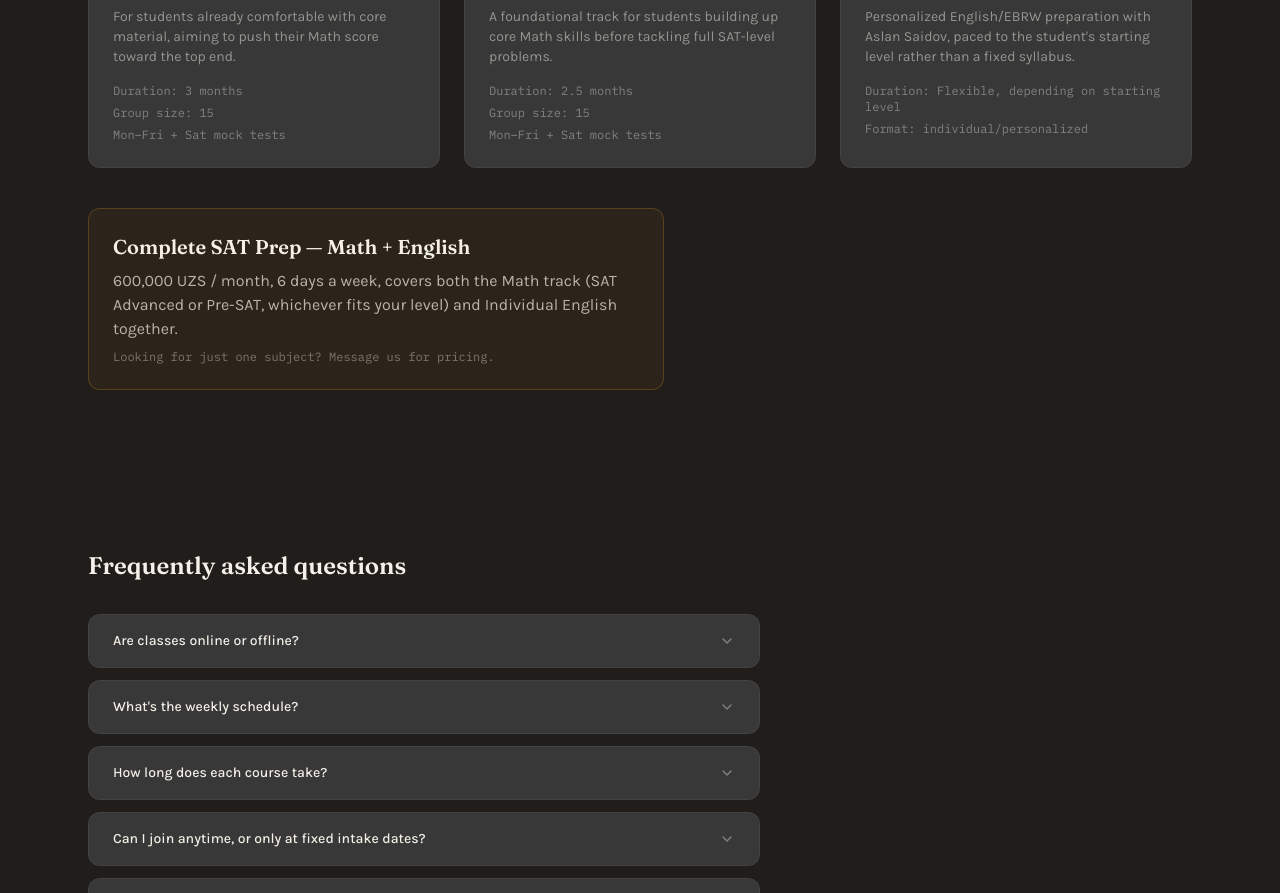
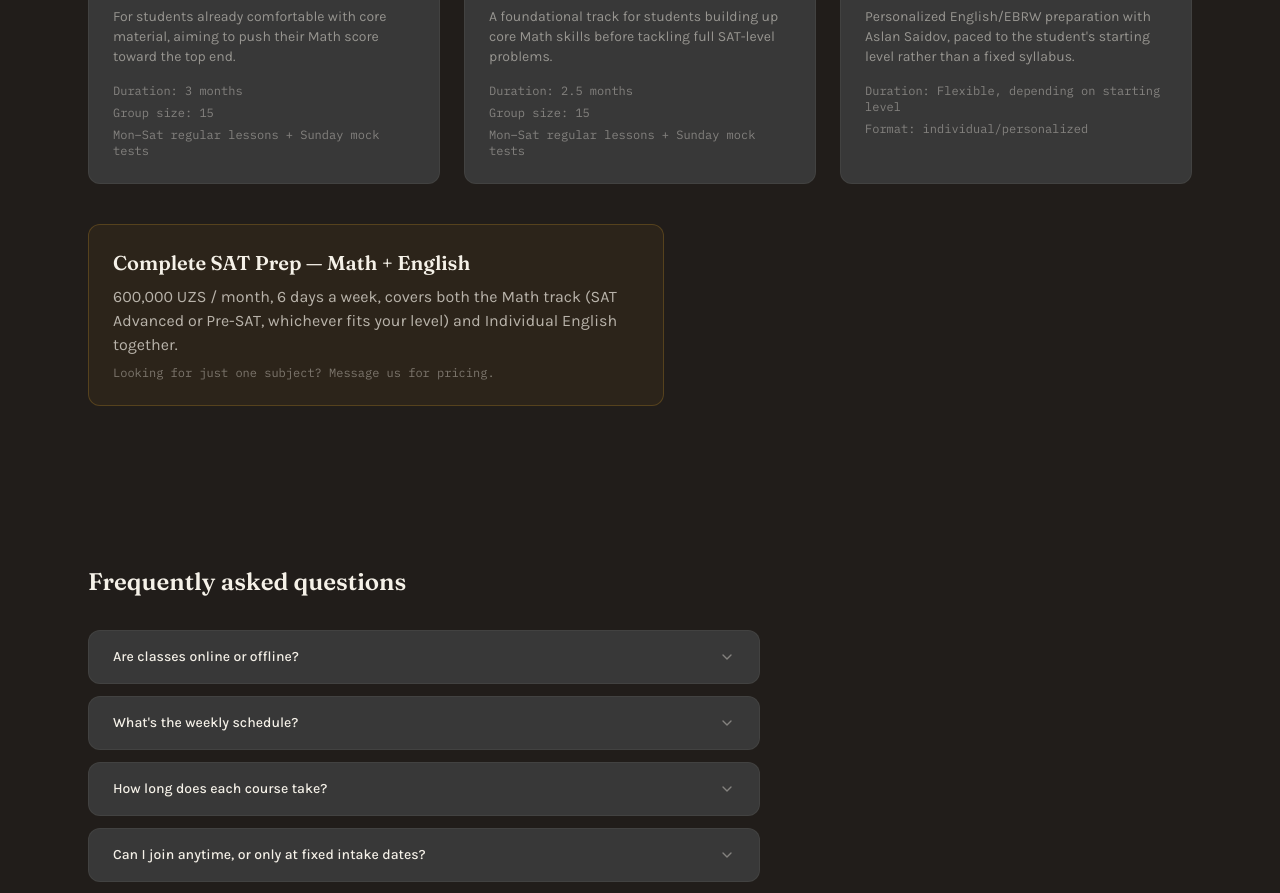
Before and after one commit to asadbektillayev7-byte/SAT-math-website, a Next.js app: page /en/courses in a window 1280 px wide. Shown: the part 820-1713 px from the top of the page. Built offline with nearby package versions, Linux system fonts and the light colour scheme.

Commit message:
Round 5: timetable change (Mon-Sat regular + Sun mock), Uzbek i18n fixes

```diff
--- a/app/[locale]/courses/courses-content.tsx
+++ b/app/[locale]/courses/courses-content.tsx
@@ -112,7 +112,7 @@ export default function CoursesContent({ locale, messages }: Props) {
                 <div className="space-y-1.5 font-mono text-xs text-ink/40">
                   <p>Duration: {messages.satAdvancedDuration}</p>
                   <p>Group size: 15</p>
-                  <p>Mon–Fri + Sat mock tests</p>
+                  <p>Mon–Sat regular lessons + Sunday mock tests</p>
                 </div>
               </div>
 
@@ -132,7 +132,7 @@ export default function CoursesContent({ locale, messages }: Props) {
                 <div className="space-y-1.5 font-mono text-xs text-ink/40">
                   <p>Duration: {messages.preSatDuration}</p>
                   <p>Group size: 15</p>
-                  <p>Mon–Fri + Sat mock tests</p>
+                  <p>Mon–Sat regular lessons + Sunday mock tests</p>
                 </div>
               </div>
 
@@ -185,7 +185,7 @@ export default function CoursesContent({ locale, messages }: Props) {
             </p>
             <div className="space-y-1.5 font-mono text-xs text-ink/40">
               <p>Duration: {messages.teachersMathDuration}</p>
-              <p>Mon–Fri regular lessons + Saturday mock-test practice, 6 days/week</p>
+              <p>Mon–Sat regular lessons + Sunday mock tests</p>
               <p>Session: 2–2.5 hours</p>
               <p>Group size: 10</p>
               <p className="text-gold font-semibold">350,000 UZS / month</p>
--- a/data/courses.ts
+++ b/data/courses.ts
@@ -53,7 +53,7 @@ export const courses: Course[] = [
     titleKey: "courses.teachersMath.title",
     descriptionKey: "courses.teachersMath.description",
     duration: "courses.teachersMath.duration",
-    schedule: "Mon–Fri regular lessons + Saturday mock-test practice, 6 days/week",
+    schedule: "Mon–Sat regular lessons + Sunday mock tests",
     sessionLength: "2–2.5 hours",
     groupSize: "10",
     price: "350,000 UZS / month",
--- a/messages/en.json
+++ b/messages/en.json
@@ -106,7 +106,7 @@
       },
       {
         "q": "What's the weekly schedule?",
-        "a": "Monday–Friday regular lessons, with Saturday dedicated to full mock-test practice — 6 days a week across all tracks."
+        "a": "Monday through Saturday for regular lessons, with Sunday dedicated to mock-test practice and extra sessions focused on each student's weak points."
       },
       {
         "q": "How long does each course take?",
--- a/messages/uz.json
+++ b/messages/uz.json
@@ -45,9 +45,9 @@
     "philosophy2": "SAT Math o‘qitgan to‘rt yil davomida asosan bitta naqshni ko‘rdim: \"matematik odam emas\" degan o‘quvchilar deyarli har doim tenglamadan vaqtni chiqarib olishni o‘rganmagan o‘quvchilar bo‘lib chiqadi. Tezlik — bu nazariyadan emas, real imtihon sharoitida takrorlashdan keladi. Butun metod shu.",
     "credentialsHeading": "Sertifikatlar",
     "credentialScore": "Shaxsiy SAT Math ko‘rsatkichi: 790/800",
-    "credentialCertificate": "Milliy Matematika Sertifikati: 77.64 — A+",
+    "credentialCertificate": "Matematika Milliy Sertifikati: 77.64/100 (A+)",
     "credentialExperience": "4 yil Math va SAT o‘qituvchisi",
-    "ebrwHeading": "Ingliz tili yo‘nalishi",
+    "ebrwHeading": "Ingliz tili ustozi",
     "ebrwDescription": "SAT EBRW va Individual English darslarini Aslan Saidov olib boradi.",
     "ebrwCta": "Telegram orqali yozing",
     "aslanName": "Aslan Saidov",
@@ -106,7 +106,7 @@
       },
       {
         "q": "Haftalik jadval qanday?",
-        "a": "Dushanba–Juma oddiy darslar, Shanba kuni to‘liq mock-test amaliyoti — barcha yo‘nalishlarda haftada 6 kun."
+        "a": "Dushanba–Shanba: asosiy darslar. Yakshanba: mock testlar va zaif tomonlar ustida ishlash uchun qo'shimcha darslar."
       },
       {
         "q": "Har bir kurs qancha davom etadi?",
```
